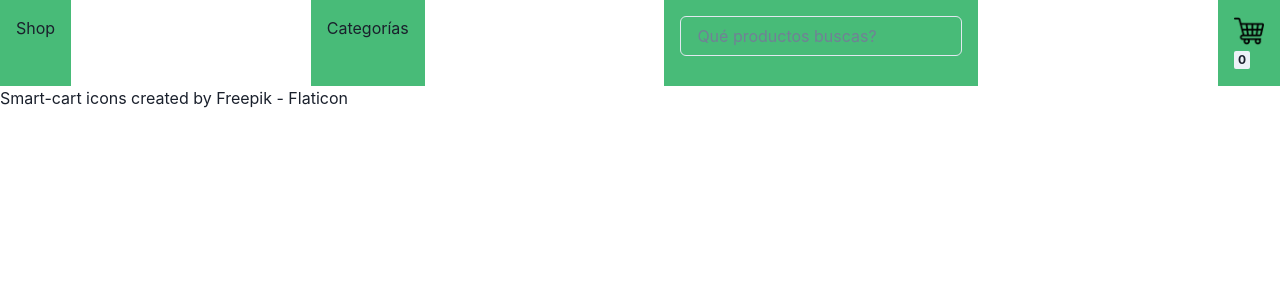
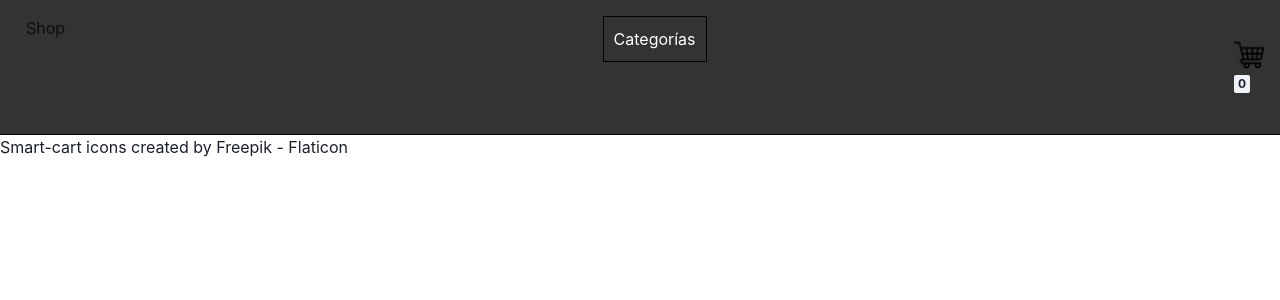
Before and after one commit to FranFerro2004/1raPreentregaReactFerro, a React (Vite) app in the folder Desktop/CursoReactCoder/: page /cart in a window 1280 px wide. Shown: the top 300 px of the page. Built offline with nearby package versions, Linux system fonts and the light colour scheme.

Commit message:
algo de estilos

```diff
--- /dev/null
+++ b/Desktop/CursoReactCoder/src/assets/Item.css
@@ -0,0 +1,68 @@
+.image-container {
+    position: relative;
+}
+
+.image-container .visible {
+    display: block;
+}
+
+.image-container .hidden {
+    display: none;
+}
+
+.image-container.loading {
+    position: absolute;
+    top: 50%;
+    left: 50%;
+    transform: translate(-50%, -50%);
+}
+
+
+
+.item-list-container {
+    display: flex;
+    flex-wrap: wrap;
+    justify-content: space-around;
+    padding: 20px;
+}
+
+.item-card {
+    width: 300px;
+    margin: 10px;
+    border: 1px solid #ddd;
+    border-radius: 8px;
+    overflow: hidden;
+    transition: transform 0.3s ease-in-out;
+}
+
+.item-card:hover {
+    transform: scale(1.05);
+    box-shadow: 0 4px 8px rgba(0, 0, 0, 0.1);
+}
+
+.item-card-content {
+    padding: 16px;
+}
+
+.item-card-image {
+    width: 100%;
+    height: 200px;
+    object-fit: cover;
+    border-bottom: 1px solid #ddd;
+}
+
+.item-card-title {
+    font-size: 1.2em;
+    font-weight: bold;
+}
+
+.item-card-price {
+    color: #007bff;
+    font-size: 1.1em;
+    margin-top: 8px;
+}
+
+.item-card-description {
+    margin-top: 8px;
+    color: #555;
+}
--- a/Desktop/CursoReactCoder/src/assets/Item.jsx
+++ b/Desktop/CursoReactCoder/src/assets/Item.jsx
@@ -1,17 +1,27 @@
-import React from 'react'
-import ItemList from './ItemList'
-import { Card, CardBody, Image, Stack, Heading, Text, Divider, CardFooter, ButtonGroup, Button,  } from '@chakra-ui/react'
-import { Link } from 'react-router-dom'
+import React, { useState } from 'react';
+import { Card, CardBody, Image, Stack, Heading, Text, Divider, CardFooter, ButtonGroup, Button } from '@chakra-ui/react';
+import { Link } from 'react-router-dom';
+import Loader from './Loader';
+import './Item.css'; // Importa el archivo CSS
 
-const Item = ({nombre, precio, imagen, id}) => {
-return (
-    <>
-    <Card maxW='sm'>
+const Item = ({ nombre, precio, imagen, id }) => {
+  const [mostrarLoader, setMostrarLoader] = useState(true);
+
+  const handleImageLoad = () => {
+    setMostrarLoader(false);
+  };
+
+  return (
+    <Card maxW='sm' className={`item-card ${mostrarLoader ? 'loading' : ''}`}>
       <CardBody>
-        <Image src={imagen}  />
+        {mostrarLoader && <Loader />}
+        <Image
+          src={imagen}
+          onLoad={handleImageLoad}
+          className={mostrarLoader ? 'hidden' : 'visible'}
+        />
         <Stack mt='6' spacing='5'>
           <Heading size='md'>{nombre}</Heading>
-
           <Text color='blue.600' fontSize='2xl'>
             ${precio}
           </Text>
@@ -21,18 +31,12 @@ return (
       <CardFooter>
         <ButtonGroup spacing='2'>
           <Button variant='solid' colorScheme='blue'>
-            <Link to={`/product/${id}`}>
-            Ver Detalles
-            </Link>
-          </Button>
-          <Button variant='ghost' colorScheme='blue'>
-            Agregar al carrito
+            <Link id="botonItem" to={`/product/${id}`}>Ver Detalles</Link>
           </Button>
         </ButtonGroup>
       </CardFooter>
     </Card>
-    </>
-  )
-}
+  );
+};
 
-export default Item
+export default Item;
--- a/Desktop/CursoReactCoder/src/assets/ItemList.jsx
+++ b/Desktop/CursoReactCoder/src/assets/ItemList.jsx
@@ -1,6 +1,7 @@
 import React from 'react'
 import ItemListContainer from './ItemListContainer'
 import Item from './Item'
+
 
 const ItemList = ({data}) => {
 
@@ -10,7 +11,7 @@ const ItemList = ({data}) => {
             {
                 data.map((p) => {
                     return(
-                        <Item
+                        <Item  class= "item-card"
                         key={p.id}
                         id={p.id}
                         nombre={p.title}
--- /dev/null
+++ b/Desktop/CursoReactCoder/src/assets/ItemListContainer.css
@@ -0,0 +1,14 @@
+
+.item-list-container {
+    display: flex;
+    flex-wrap: wrap;
+    justify-content: space-around;
+    padding: 20px;
+}
+
+.loader-container {
+    display: flex;
+    align-items: center;
+    justify-content: center;
+    height: 100vh;
+}
--- a/Desktop/CursoReactCoder/src/assets/ItemListContainer.jsx
+++ b/Desktop/CursoReactCoder/src/assets/ItemListContainer.jsx
@@ -1,50 +1,61 @@
-import React, { useState, useEffect, useContext } from 'react';
+import React, { useState, useEffect } from 'react';
 import ItemList from './ItemList';
 import { useParams } from 'react-router-dom';
-import {collection, getDocs, getFirestore} from 'firebase/firestore'
+import { collection, getDocs, getFirestore } from 'firebase/firestore';
+import Loader from './Loader';
+import './ItemListContainer.css';
 
-const ItemListContainer = ({}) => {
-
-
-        const [data, setData] = useState([])
+const ItemListContainer = () => {
+    const [mostrar, setMostrar] = useState(true);
+    const [data, setData] = useState([]);
     const [productos, setProductos] = useState([]);
     const [productosFijos, setProductosFijos] = useState([]);
     const { category } = useParams();
 
+    useEffect(() => {
+        const fetchData = async () => {
+        try {
+            const db = getFirestore();
+            const itemColeccion = collection(db, "data");
+            const snapshot = await getDocs(itemColeccion);
+            const docs = snapshot.docs.map((doc) => doc.data());
+            setData(docs);
+            setProductos(docs);
+            setProductosFijos(docs);
+            setMostrar(false);
+        } catch (error) {
+            console.error("Error fetching data:", error);
+        }
+        };
 
-
-    useEffect(() => {
-        const db = getFirestore()
-
-        const itemColeccion = collection(db, "data")
-
-        getDocs(itemColeccion).then((snapshot) => {
-            const docs = snapshot.docs.map((doc) => doc.data())
-            setData(docs)
-            setProductos(docs)
-            setProductosFijos(docs)
-        })
-
-    },[])
-
+        fetchData();
+    }, []);
 
     useEffect(() => {
         if (category === "todas") {
         setProductos(productosFijos);
         } else {
         const productosFiltrados = category
-                    ? data.filter(producto => producto.category === category)
+            ? data.filter((producto) => producto.category === category)
             : data;
         setProductos(productosFiltrados);
         }
         setProductosFijos(data);
-        }, [category]);
+        setMostrar(false);
+    }, [category, data]);
 
+    if (mostrar) {
+        return (
+        <div className="loader-container">
+            <Loader />
+        </div>
+        );
+    }
 
     return (
-        <>
+        <div className="item-list-container">
         <ItemList data={productos} />
-        </>
+        </div>
     );
 };
 
--- /dev/null
+++ b/Desktop/CursoReactCoder/src/assets/Loader.jsx
@@ -0,0 +1,12 @@
+import React from 'react'
+import { Spinner } from '@chakra-ui/react'
+
+const Loader = () => {
+    return (
+
+        <Spinner size='xl' />
+
+    )
+}
+
+export default Loader
--- /dev/null
+++ b/Desktop/CursoReactCoder/src/assets/NavMenu.css
@@ -0,0 +1,26 @@
+.nav-menu-container {
+    background-color: #333;
+    color: white;
+    border-bottom: 1px solid black;
+}
+
+.nav-menu-link {
+    color: rgb(15, 15, 15);
+    text-decoration: none;
+    padding: 10px;
+}
+
+
+.menu-button {
+    background-color: #333;
+    border: 1px solid black;
+    color: white;
+    padding: 10px;
+    cursor: pointer;
+}
+
+.menu-item {
+    padding: 10px;
+    cursor: pointer;
+    background-color: #333;
+}
--- a/Desktop/CursoReactCoder/src/assets/NavMenu.jsx
+++ b/Desktop/CursoReactCoder/src/assets/NavMenu.jsx
@@ -4,6 +4,7 @@ import ItemListContainer from './ItemListContainer';
 import { Link, useParams } from 'react-router-dom';
 import CartWidget from './CartWidget';
 import { CartContext } from '../context/CartContex';
+import './NavMenu.css'
 
 
 const NavMenu = () => {
@@ -174,12 +175,10 @@ const NavMenu = () => {
         ]
 
             const [categorias, setCategorias] = useState([]);
-
-        const {category} = useParams()
-
+            const { category } = useParams();
 
             const obtenerCategoriasUnicas = () => {
-            const categoriasUnicas = [...new Set(data.map(producto => producto.category))];
+            const categoriasUnicas = [...new Set(data.map((producto) => producto.category))];
             setCategorias(['todas', ...categoriasUnicas]);
             };
 
@@ -187,25 +186,22 @@ const NavMenu = () => {
             obtenerCategoriasUnicas();
             }, [category]);
 
-
             return (
-        <div>
+            <div className="nav-menu-container">
                 <Flex>
-                <Box p='4' bg='green.400'>
-                    <Link to={'/'}>
+                <Box p="4">
+                    <Link to="/" className="nav-menu-link">
                     Shop
                     </Link>
                 </Box>
                 <Spacer />
-                <Box p='4' bg='green.400'>
+                <Box p="4">
                     <Menu>
-                        <MenuButton>
-                            Categorías
-                        </MenuButton>
-                        <MenuList id='categoria'>
+                    <MenuButton className="menu-button">Categorías</MenuButton>
+                    <MenuList id="categoria">
                         {categorias?.map((c, index) => (
-                                <MenuItem key={index}>
-                                    <Link to={`/category/${c}`}>
+                        <MenuItem key={index} className="menu-item">
+                            <Link to={`/category/${c}`} className="nav-menu-link">
                             {c}
                             </Link>
                         </MenuItem>
@@ -214,15 +210,9 @@ const NavMenu = () => {
                     </Menu>
                 </Box>
                 <Spacer />
-                <Box p='4' bg='green.400'>
-                    <Input
-                        placeholder='Qué productos buscas?'
-                    />
-                </Box>
-                <Spacer />
-                <Box p='4' bg='green.400'>
-                    <Link to={'/Cart'}>
-                        <CartWidget/>
+                <Box p="4">
+                    <Link to="/Cart" className="nav-menu-link">
+                    <CartWidget />
                     </Link>
                 </Box>
                 </Flex>
```
Lines whose indentation alone changed are shown as unchanged.
